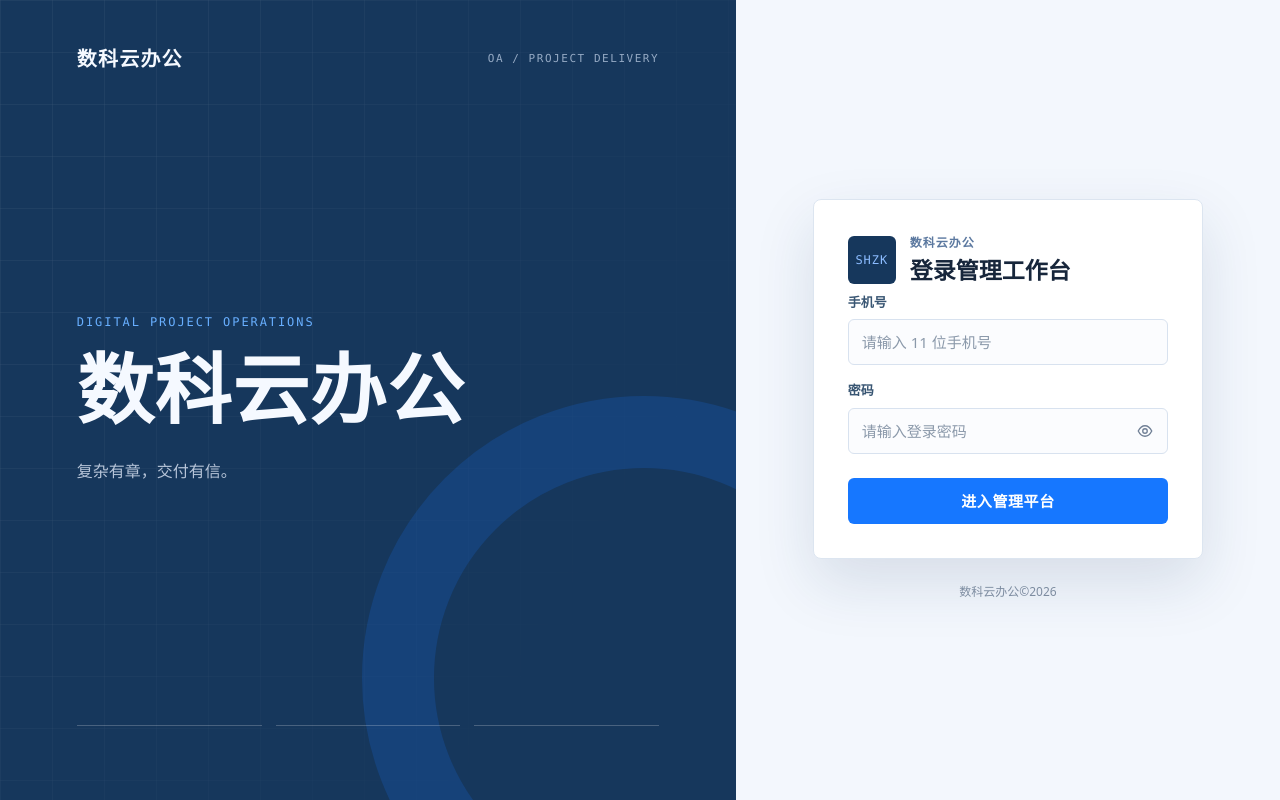
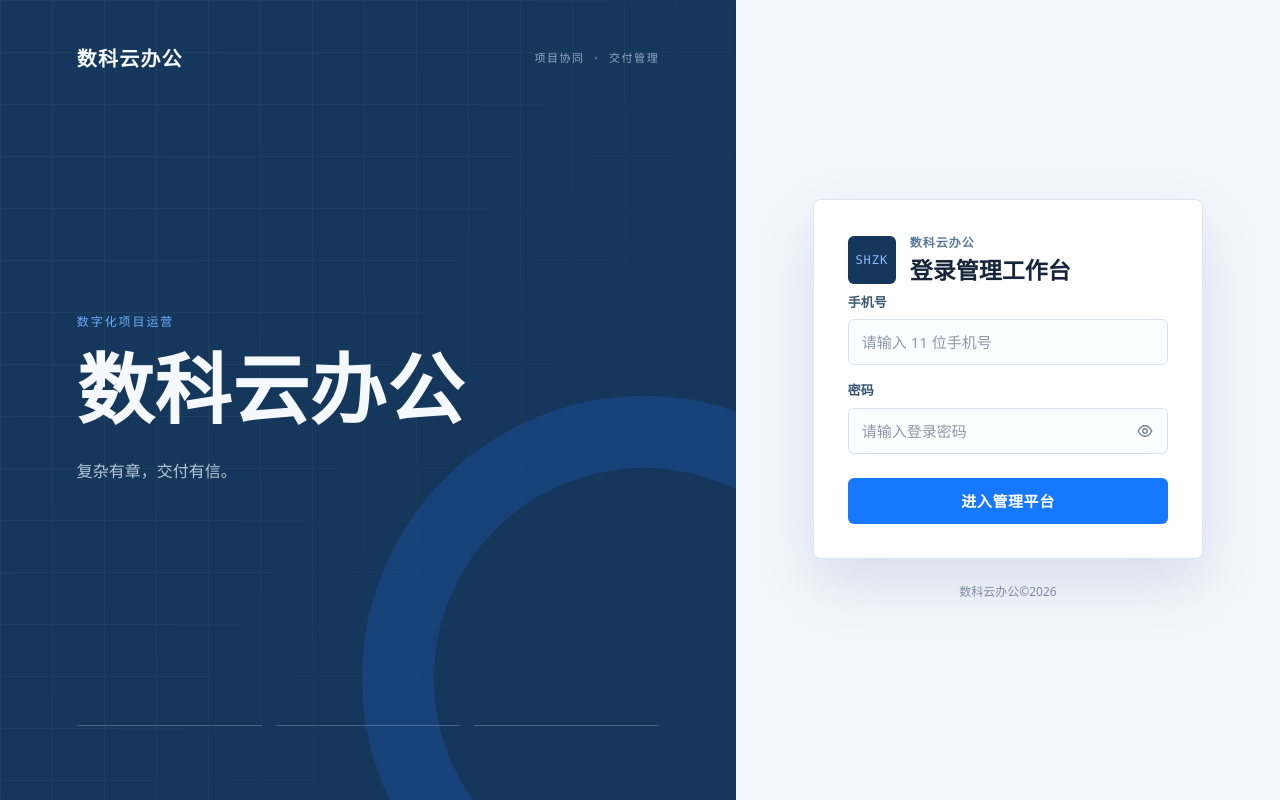
Before and after one commit to passwii/digitalProjectManagement, a Next.js app in the folder web/: page /login in a window 1280 px wide. Built offline with nearby package versions, Linux system fonts and the light colour scheme; no server answers.

Commit message:
修复前端英文残留并补充文案回归测试 Closes BLF-1165

```diff
--- a/web/app/(dashboard)/admin/page.tsx
+++ b/web/app/(dashboard)/admin/page.tsx
@@ -8,7 +8,7 @@ import {
 import { useAsyncData } from "@/lib/useAsyncData";
 import { urlInt, useUrlState, useUrlText } from "@/lib/useUrlState";
 import { useMeta, useMenus } from "@/lib/useMeta";
-import { fmtDateTime } from "@/lib/labels";
+import { fmtDateTime, projectStatusLabel } from "@/lib/labels";
 import Badge from "@/components/ui/Badge";
 import Empty from "@/components/ui/Empty";
 import Pagination from "@/components/ui/Pagination";
@@ -370,7 +370,7 @@ function AdminInner() {
                   <tr key={p.id}>
                     <td className="mono tiny">{p.code}</td>
                     <td><span className="ellipsis" title={p.name}>{p.name}</span></td>
-                    <td>{p.status}</td>
+                    <td>{projectStatusLabel(p.status)}</td>
                     <td className="mono tiny">{fmtDateTime(p.deleted_at)}</td>
                     <td className="no-print">
                       <button
--- a/web/app/login/page.tsx
+++ b/web/app/login/page.tsx
@@ -61,10 +61,10 @@ export default function LoginPage() {
         <div className={st.storyGrid} aria-hidden />
         <div className={st.storyTop}>
           <span className={st.mark}>数科云办公</span>
-          <span className={st.edition}>OA / PROJECT DELIVERY</span>
+          <span className={st.edition}>项目协同 · 交付管理</span>
         </div>
         <div className={st.storyMain}>
-          <p className={st.kicker}>Digital Project Operations</p>
+          <p className={st.kicker}>数字化项目运营</p>
           <h1>数科云办公</h1>
           <p className={st.storyText}>
             复杂有章，交付有信。
```
Also changed, not shown: 1 other file (tests, documents, lock files or other folders).
